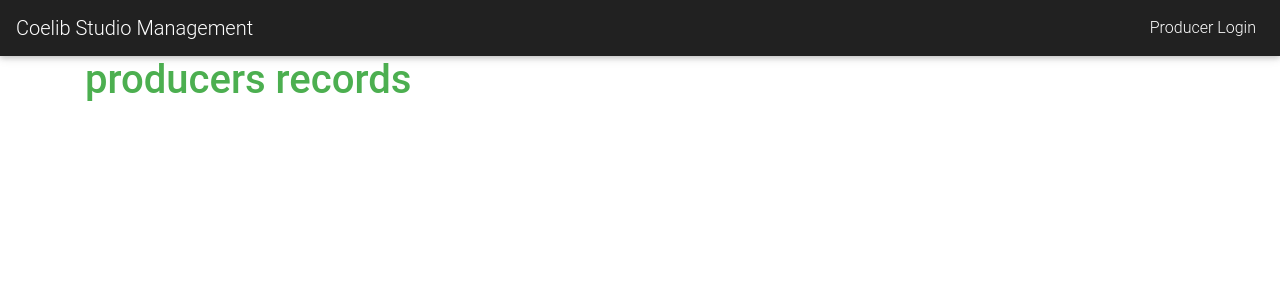
After one commit to mutende/CoelibApp, a Django app: page /producerpage/ in a window 1280 px wide. The commit adds this page. Shown: the top 300 px of the page. Run offline with Django 3.2, Linux system fonts and the light colour scheme; some libraries are stand-ins or nearby versions; some web fonts are replaced.

Commit message:
authenticate producers

```diff
--- a/newusers/static/css/style.css
+++ b/newusers/static/css/style.css
@@ -43,7 +43,7 @@ text-align:center;
  margin-bottom:15px;
 }
 .principal p{
-    font-size: 15px;
+    font-size: 25px;
 }
 
 @keyframes slide{
--- a/newusers/templates/newusers/base.html
+++ b/newusers/templates/newusers/base.html
@@ -28,18 +28,36 @@
     </button>
 
     <div class="collapse navbar-collapse" id="navbarSupportedContent">
-      <ul class="navbar-nav ml-auto">
+
+        <ul class="navbar-nav ml-auto">
+            {% if user.is_authenticated %}
+                 <li class="nav-item">
+                  <a class="nav-link" href="{% url 'logout' %}">Producer Logout</a>
+                </li>
+                 <li class="nav-item">
+                  <a class="nav-link" href="">some stuffs</a>
+                </li>
+            {% else %}
         <li class="nav-item">
           <a class="nav-link" href="{% url 'producer_login' %}">Producer Login</a>
         </li>
-
+          {% endif %}
       </ul>
 
     </div>
   </nav>
 
     <div>
-
+        {% if messages%}
+        {% for message in messages %}
+          <div class="alert alert-warning alert-dismissable" role="alert">
+            <button class="close" data-dismiss="alert">
+              <small><sup>x</sup></small>
+            </button>
+            {{ message }}
+          </div>
+        {% endfor %}
+      {% endif%}
 
     {% block content %}
 
--- /dev/null
+++ b/newusers/templates/newusers/producer_page.html
@@ -0,0 +1,7 @@
+{% extends 'newusers/base.html' %}
+
+{% block content %}
+<div class="container">
+    <h2 class="h1 green-text"> producers records</h2>
+</div>
+{% endblock %}
--- a/newusers/urls.py
+++ b/newusers/urls.py
@@ -6,4 +6,6 @@ urlpatterns = [
 
     path('', views.index,  name='index'),
     path('producer/', views.p_login, name='producer_login'),
+    path('producerpage/', views.producer, name="producerpage"),
+    path('logout/', views.logout_user, name='logout'),
 ]
--- a/newusers/views.py
+++ b/newusers/views.py
@@ -1,5 +1,6 @@
-from django.shortcuts import render
-
+from django.shortcuts import render, redirect
+from django.contrib.auth import authenticate, login, logout, update_session_auth_hash
+from django.contrib import messages
 # Create your views here.
 
 
@@ -10,4 +11,33 @@ def index(request):
 
 def p_login(request):
 
-    return render(request, 'newusers/p_login.html',{})
+    if request.method =='POST':
+        username = request.POST['username']
+        password = request.POST['password']
+
+        user = authenticate(request, username= username, password=password)
+
+        if user is not None:
+            login(request, user)
+            messages.success(request, 'You have been logged in, WELCOME!')
+
+            return redirect('producerpage')
+        else:
+            messages.success(request, 'Error during login, please retry')
+            return redirect('producer_login')
+    else:
+        return render(request, 'newusers/p_login.html',{})
+
+
+def producer(request):
+
+    return render(request, 'newusers/producer_page.html',{})
+
+
+def logout_user(request):
+
+    logout(request)
+
+    messages.success(request, 'You have been logged out!')
+
+    return redirect('index')
```
Also changed, not shown: db.sqlite3.
